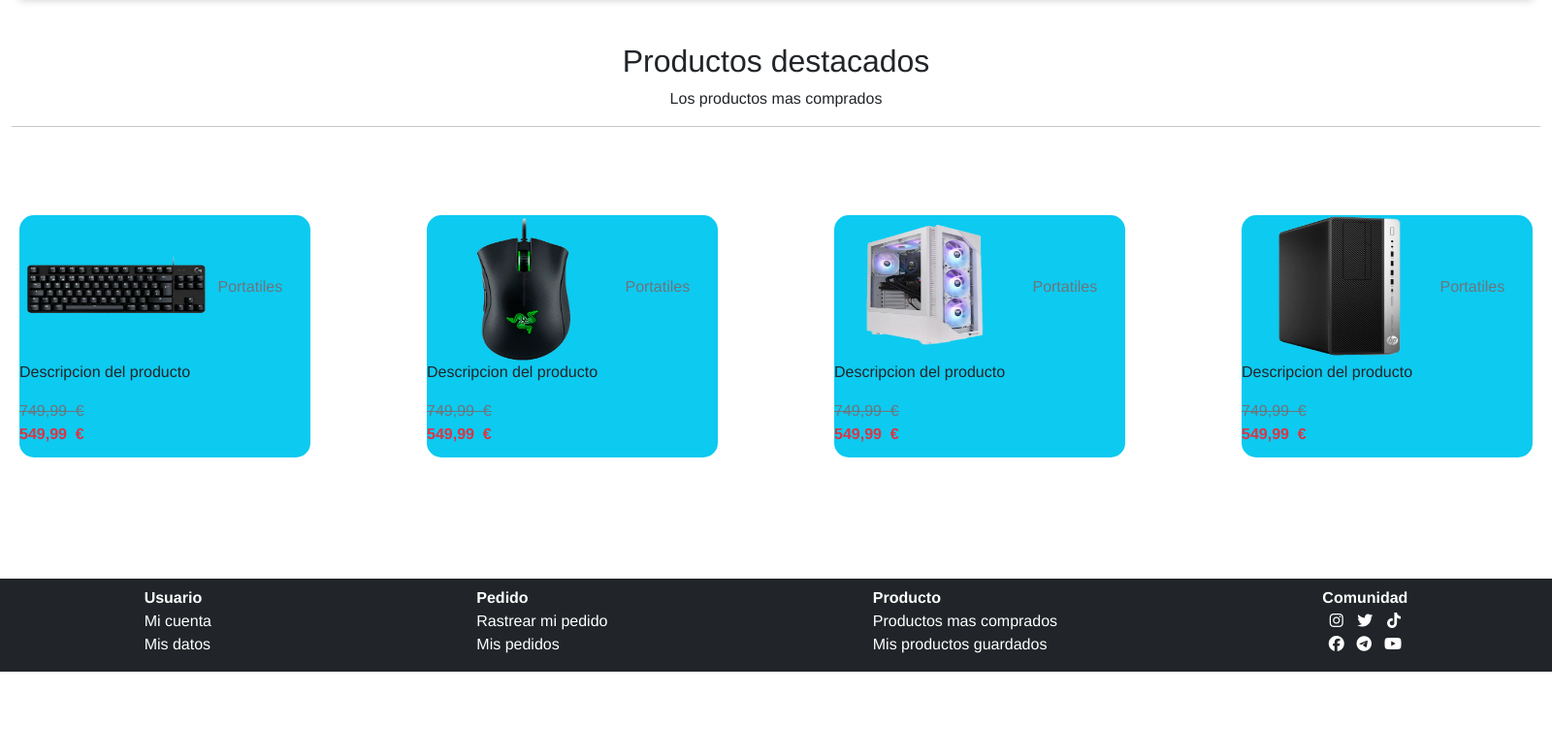
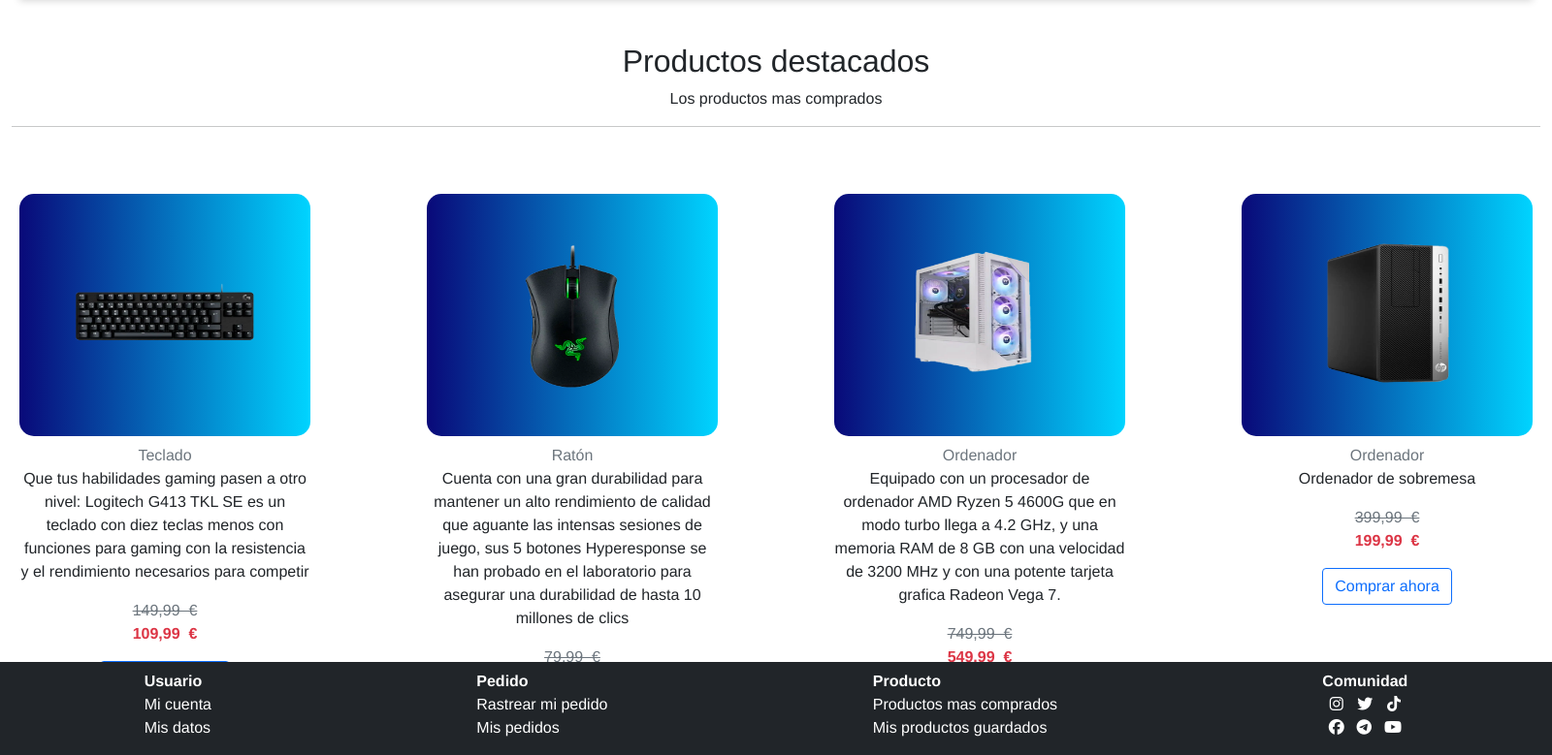
Before and after one commit to anietooo/DWES_P3_LuisJ_AlejandroN, a PHP site: page / in a window 1600 px wide. Shown: the part 501-1280 px from the top of the page at 97% size. Before the commit the page ends 1194 px from the top, so only its background shows below. Run offline with PHP 8.4, Linux system fonts and the light colour scheme.

Commit message:
descripciones, precios, gradient y botones de comprar

```diff
--- a/index.php
+++ b/index.php
@@ -3,6 +3,7 @@ require_once("./views/header.php")
 ?>
 <!DOCTYPE html>
 <html lang="en">
+
 <head>
   <meta charset="UTF-8">
   <meta name="viewport" content="width=device-width, initial-scale=1.0">
@@ -11,40 +12,15 @@ require_once("./views/header.php")
     href="https://cdn.jsdelivr.net/npm/bootstrap@5.1.3/dist/css/bootstrap.min.css"
     rel="stylesheet"
     integrity="sha384-1BmE4kWBq78iYhFldvKuhfTAU6auU8tT94WrHftjDbrCEXSU1oBoqyl2QvZ6jIW3"
-      crossorigin="anonymous"
-    />
+    crossorigin="anonymous" />
 
   <script
     src="https://cdn.jsdelivr.net/npm/bootstrap@5.1.3/dist/js/bootstrap.bundle.min.js"
     integrity="sha384-ka7Sk0Gln4gmtz2MlQnikT1wXgYsOg+OMhuP+IlRH9sENBO0LRn5q+8nbTov4+1p"
-      crossorigin="anonymous"
-    ></script>
-    <style>
-        body {
-            display: grid;
-            height: 130vh;
-            grid-template-rows: auto 1fr auto;
-            margin: 0;
-        }
+    crossorigin="anonymous"></script>
+    <link rel="stylesheet" href="./views/index.css">
+</head>
 
-        .carousel-item {
-        transition: transform 0.5s ease-in-out;
-        box-shadow: 0 4px 8px rgba(0, 0, 0, 0.2);
-    }
-
-    .radius{
-      border-radius: 15px;
-    }
-
-    .hr-mg{
-      margin-top: -50px;
-    }
-
-    .carousel{
-      box-shadow: 0 4px 8px rgba(0, 0, 0, 0.2);
-    }
-    </style>
-</head>
 <body>
   <div class="container-fluid mt-5">
     <div class="row">
@@ -88,35 +64,55 @@ require_once("./views/header.php")
         <h2 class="text-center">Productos destacados</h2>
         <p class="text-center">Los productos mas comprados</p>
         <hr>
-          <div class="hr-mg gallery d-flex justify-content-center align-items-center">
-            <div class=" gap-3 d-flex justify-content-between align-items-center" style="width: 1560px; height: 500px;">
-            <div class="bg-info radius" style="width: 300px; height: 250px;">
+        <div class="hr-mg gallery d-flex justify-content-center align-items-center mt-5">
+          <div class="gap-3 d-flex justify-content-between align-items-center flex-wrap" style="width: 1560px; height: 500px;">
+            <div class="d-flex flex-column align-items-center" style="width: 300px;">
+              <div class="radius img-container">
                 <img src="./views/img/SinFondo/G413TKL.png" alt="" style="width: 200px; height: 150px;">
-                <span class="text-muted">Portatiles</span>
-                <p>Descripcion del producto</p>
+              </div>
+              <div class="text-center mt-2" style="width: 100%; height: 200px;">
+                <span class="text-muted">Teclado</span>
+                <p style="word-wrap: break-word;">Que tus habilidades gaming pasen a otro nivel: Logitech G413 TKL SE es un teclado con diez teclas menos con funciones para gaming con la resistencia y el rendimiento necesarios para competir</p>
+                <span class="text-decoration-line-through text-muted">149,99 &nbsp;€</span>
+                <p class="fw-bold text-danger">109,99 &nbsp;€</p>
+                <input type="button" class="btn btn-outline-primary" value="Comprar ahora" name="buy-product" id="buy-product">
+              </div>
+            </div>
+            <div class="d-flex flex-column align-items-center" style="width: 300px;">
+              <div class="radius img-container">
+                <img src="./views/img/SinFondo/RazerDeathAdderEssential.png" alt="" style="width: 200px; height: 150px;">
+              </div>
+              <div class="text-center mt-2" style="width: 100%; height: 200px;">
+                <span class="text-muted">Ratón</span>
+                <p style="word-wrap: break-word;">Cuenta con una gran durabilidad para mantener un alto rendimiento de calidad que aguante las intensas sesiones de juego, sus 5 botones Hyperesponse se han probado en el laboratorio para asegurar una durabilidad de hasta 10 millones de clics</p>
+                <span class="text-decoration-line-through text-muted">79,99 &nbsp;€</span>
+                <p class="fw-bold text-danger">49,99 &nbsp;€</p>
+                <input type="button" class="btn btn-outline-primary" value="Comprar ahora" name="buy-product" id="buy-product">
+              </div>
+            </div>
+            <div class="d-flex flex-column align-items-center" style="width: 300px;">
+              <div class="radius img-container">
+                <img src="./views/img/SinFondo/NeoPC.png" alt="" style="width: 200px; height: 150px;">
+              </div>
+              <div class="text-center mt-2" style="width: 100%; height: 200px;">
+                <span class="text-muted">Ordenador</span>
+                <p style="word-wrap: break-word;">Equipado con un procesador de ordenador AMD Ryzen 5 4600G que en modo turbo llega a 4.2 GHz, y una memoria RAM de 8 GB con una velocidad de 3200 MHz y con una potente tarjeta grafica Radeon Vega 7.</p>
                 <span class="text-decoration-line-through text-muted">749,99 &nbsp;€</span>
                 <p class="fw-bold text-danger">549,99 &nbsp;€</p>
+                <input type="button" class="btn btn-outline-primary" value="Comprar ahora" name="buy-product" id="buy-product">
               </div>
-              <div class="bg-info radius" style="width: 300px; height: 250px;">
-                <img src="./views/img/SinFondo/RazerDeathAdderEssential.png" alt="" style="width: 200px; height: 150px;">
-                <span class="text-muted">Portatiles</span>
-                <p>Descripcion del producto</p>
-                <span class="text-decoration-line-through text-muted">749,99 &nbsp;€</span>
-                <p class="fw-bold text-danger">549,99 &nbsp;€</p>
             </div>
-              <div class="bg-info radius" style="width: 300px; height: 250px;">
-                <img src="./views/img/SinFondo/NeoPC.png" alt="" style="width: 200px; height: 150px;">
-                <span class="text-muted">Portatiles</span>
-                <p>Descripcion del producto</p>
-                <span class="text-decoration-line-through text-muted">749,99 &nbsp;€</span>
-                <p class="fw-bold text-danger">549,99 &nbsp;€</p>
+            <div class="d-flex flex-column align-items-center" style="width: 300px;">
+              <div class="radius img-container">
+                <img src="./views/img/SinFondo/HPEliteDesk800G1.png" alt="" style="width: 200px; height: 150px;">
               </div>
-              <div class="bg-info radius" style="width: 300px; height: 250px;">
-                <img src="./views/img/SinFondo/HPEliteDesk800G1.png" alt="" style="width: 200px; height: 150px;">
-                <span class="text-muted">Portatiles</span>
-                <p>Descripcion del producto</p>
-                <span class="text-decoration-line-through text-muted">749,99 &nbsp;€</span>
-                <p class="fw-bold text-danger">549,99 &nbsp;€</p>
+              <div class="text-center mt-2" style="width: 100%; height: 200px;">
+                <span class="text-muted">Ordenador</span>
+                <p style="word-wrap: break-word;">Ordenador de sobremesa</p>
+                <span class="text-decoration-line-through text-muted">399,99 &nbsp;€</span>
+                <p class="fw-bold text-danger">199,99 &nbsp;€</p>
+                <input type="button" class="btn btn-outline-primary" value="Comprar ahora" name="buy-product" id="buy-product">
+              </div>
             </div>
           </div>
 
@@ -125,6 +121,7 @@ require_once("./views/header.php")
     </div>
   </div>
 </body>
+
 </html>
 <?php
 require_once("./views/footer.php")
--- /dev/null
+++ b/views/index.css
@@ -0,0 +1,37 @@
+body {
+  display: grid;
+  height: 160vh;
+  grid-template-rows: auto 1fr auto;
+  margin: 0;
+}
+
+.carousel-item {
+  transition: transform 0.5s ease-in-out;
+  box-shadow: 0 4px 8px rgba(0, 0, 0, 0.2);
+}
+
+.radius {
+  border-radius: 15px;
+}
+
+.hr-mg {
+  margin-top: -50px;
+}
+
+.carousel {
+  box-shadow: 0 4px 8px rgba(0, 0, 0, 0.2);
+}
+
+.img-container {
+  background: linear-gradient(
+    90deg,
+    rgba(2, 0, 36, 1) 0%,
+    rgba(9, 9, 121, 1) 0%,
+    rgba(0, 212, 255, 1) 100%
+  );
+  width: 300px;
+  height: 250px;
+  display: flex;
+  justify-content: center;
+  align-items: center;
+}
```
Also changed, not shown: views/style.css (deleted). Lines whose indentation alone changed are shown as unchanged.
